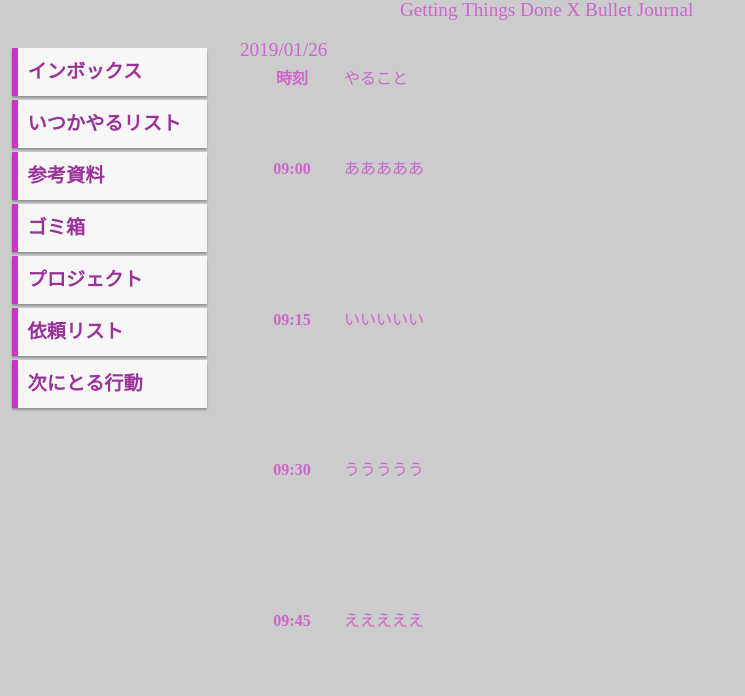
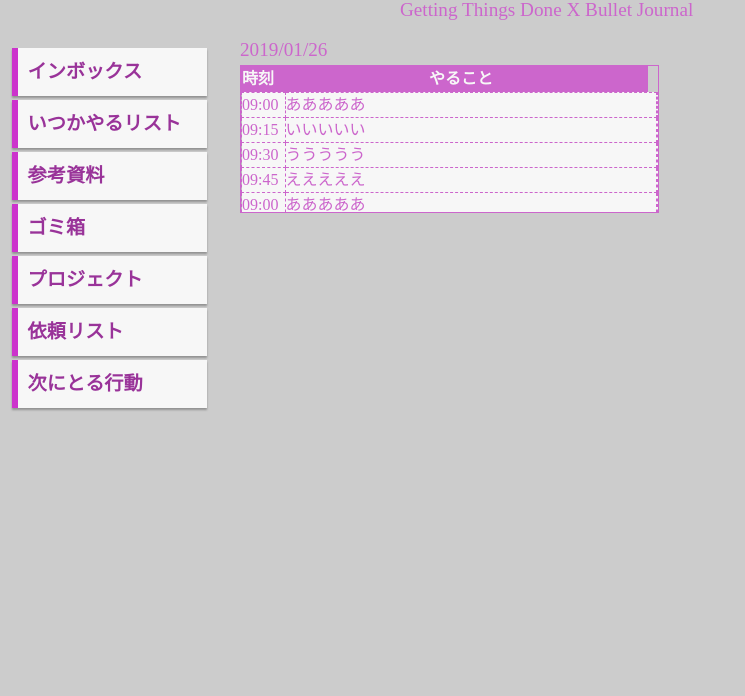
Before and after one commit to Ryuk-Togo/amenotorifune, a Django app: page /susanowo/index/ in a window 1280 px wide; the page is wider, and only the part inside the window is pictured. Shown: the part 14-710 px from the top of that part, without its empty margins (0-745 px from the left). Run offline with Django 3.2, Linux system fonts and the light colour scheme; lists and menus that the app fills with data are empty.

Commit message:
一覧の修正中

```diff
--- a/susanowo/static/susanowo.css
+++ b/susanowo/static/susanowo.css
@@ -184,7 +184,7 @@ table.list_class tr:nth-child(even) td{
 	color: #ffffff;
 	border: none;
 	outline: none;
-	background: #d7cbcb;
+	background: #ffffff;
 	-webkit-appearance: none;
 	        appearance: none;
 }
--- a/templates/susanowo/index.html
+++ b/templates/susanowo/index.html
@@ -22,21 +22,41 @@
             {{today}}
         </div>
 
-        <table class="header_class">
-            <tbody class="thead_class">
-                <tr class="header_tr_class">
-                    <th width="100">時刻</th>
-                    <td width="750">やること<td>
-                </tr>
-            </tbody>
-        </table>
-        <table class="detail_class">
-            <tbody class="tbody_class" style="height:600px;">
-                <tr class="detail_tr_class" ><th width="100">09:00</th><td width="750">あああああ<td></tr>
-                <tr><th>09:15</th><td>いいいいい<td></tr>
-                <tr><th>09:30</th><td>ううううう<td></tr>
-                <tr><th>09:45</th><td>えええええ<td></tr>
-            </tbody>
-        </table>
+        <!-- ========== テーブル全体を表す div ========== -->
+        <div style="width:417px; border-style:solid;border-width:1px;">
+        <!-- ===== ヘッダ部(THEAD相当)を表す div ===== -->
+            <div style="width:100%">
+                <table class="list_class">
+                    <colgroup>
+                        <col style='width:50px'>
+                        <col style='width:750px'>
+                        <col style='width:22px'>
+                    </colgroup>
+                    <thead>
+                        <tr><th>時刻</th><th>やること</th></tr>
+                    </thead>
+                </table>
+            </div>
+            <!-- ===== ボディー部(TBODY相当)を表す div ===== -->
+            <div style="height:120px; width:100%;overflow-y:scroll;overflow-x:hidden;background:#BBBBBB">
+                <table class="list_class">
+                    <colgroup>
+                        <col style='width:50px'>
+                        <col style='width:750px'>
+                    </colgroup>
+                    <tbody>
+                        <tr><td>09:00</td><td>あああああ<td></tr>
+                        <tr><td>09:15</td><td>いいいいい<td></tr>
+                        <tr><td>09:30</td><td>ううううう<td></tr>
+                        <tr><td>09:45</td><td>えええええ<td></tr>
+                        <tr><td>09:00</td><td>あああああ<td></tr>
+                        <tr><td>09:15</td><td>いいいいい<td></tr>
+                        <tr><td>09:30</td><td>ううううう<td></tr>
+                        <tr><td>09:45</td><td>えええええ<td></tr>
+                    </tbody>
+                </table>
+            </div>
+        </div>
+
     </div>
 {% endblock %}
```
Also changed, not shown: 1 other file.
